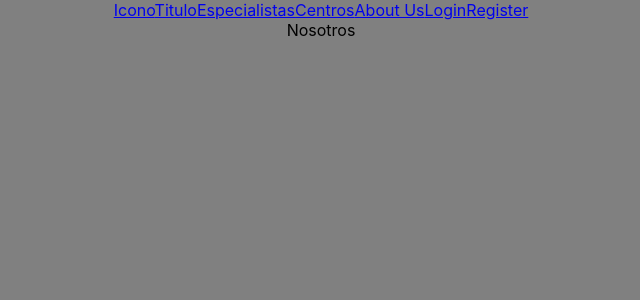
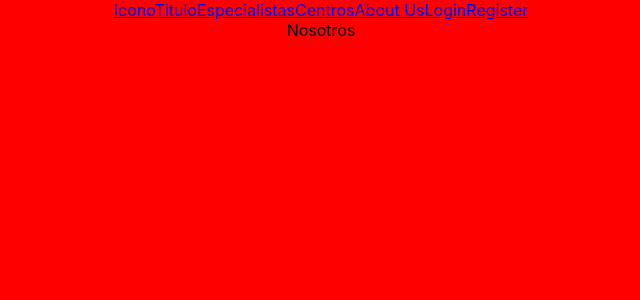
Before and after one commit to eduardmos/front-enfermedades-final, a React (Create React App) app: page /aboutus in a window 1280 px wide. Shown: the top 300 px of the page, without its empty margins (319-959 px from the left). Built offline with nearby package versions, Linux system fonts and the light colour scheme.

Commit message:
TEST: Background red

```diff
--- a/src/index.css
+++ b/src/index.css
@@ -5,7 +5,7 @@ body {
     sans-serif;
   -webkit-font-smoothing: antialiased;
   -moz-osx-font-smoothing: grayscale;
-  background-color: grey;
+  background-color: red;
 }
 
 code {
--- a/src/pages/AboutUs/AboutUs.jsx
+++ b/src/pages/AboutUs/AboutUs.jsx
@@ -1,4 +1,5 @@
 import React from 'react'
+import "./AboutUs.scss"
 
 const Nosotros = () => {
   return (
--- a/src/pages/CentersCreate/CentersCreate.jsx
+++ b/src/pages/CentersCreate/CentersCreate.jsx
@@ -1,4 +1,5 @@
 import React from "react";
+import "./CentersCreate.scss";
 import { useForm } from "react-hook-form";
 import { useDispatch } from "react-redux";
 import { useNavigate } from "react-router-dom";
--- a/src/pages/CentersPut/CentersPut.jsx
+++ b/src/pages/CentersPut/CentersPut.jsx
@@ -1,4 +1,5 @@
 // import React, { useEffect } from "react";
+import "./CentersPut.scss";
 import { useForm } from "react-hook-form";
 import { useDispatch, useSelector } from "react-redux";
 import { useNavigate, useParams } from "react-router-dom";
--- a/src/pages/DiseasesCreate/DiseasesCreate.jsx
+++ b/src/pages/DiseasesCreate/DiseasesCreate.jsx
@@ -1,4 +1,6 @@
 import React from "react";
+import "./DiseasesCreate.scss";
+
 import { useForm } from "react-hook-form";
 import { useDispatch } from "react-redux";
 import { useNavigate } from "react-router-dom";
--- a/src/pages/DiseasesPut/DiseasesPut.jsx
+++ b/src/pages/DiseasesPut/DiseasesPut.jsx
@@ -1,4 +1,5 @@
 // import React, { useEffect } from "react";
+import "./DiseasesPut.scss";
 import { useEffect } from "react";
 import { useForm } from "react-hook-form";
 import { useDispatch, useSelector } from "react-redux";
--- a/src/pages/Graphics/GraphicAlzheimer/GraphicAlzheimer.jsx
+++ b/src/pages/Graphics/GraphicAlzheimer/GraphicAlzheimer.jsx
@@ -1,4 +1,6 @@
 import React from "react";
+import "./GraphicAlzheimer.scss";
+
 import { Bar } from "react-chartjs-2";
 // import { CategoryScale } from "chart.js";
 // import Chart from "chart.js/auto";
--- a/src/pages/Graphics/GraphicELA/GraphicELA.jsx
+++ b/src/pages/Graphics/GraphicELA/GraphicELA.jsx
@@ -1,4 +1,5 @@
 import React from "react";
+import "./GraphicELA.scss";
 import { Bar } from "react-chartjs-2";
 // import { CategoryScale } from "chart.js";
 // import Chart from "chart.js/auto";
--- a/src/pages/Graphics/GraphicEsclerosis/GraphicEsclerosis.jsx
+++ b/src/pages/Graphics/GraphicEsclerosis/GraphicEsclerosis.jsx
@@ -1,4 +1,5 @@
 import React from "react";
+import "./GraphicEsclerosis.scss";
 import { Bar } from "react-chartjs-2";
 // import { CategoryScale } from "chart.js";
 // import Chart from "chart.js/auto";
--- a/src/pages/Graphics/GraphicParkinson copy 3/GraphicParkinson.jsx
+++ b/src/pages/Graphics/GraphicParkinson copy 3/GraphicParkinson.jsx
@@ -1,4 +1,5 @@
 import React from "react";
+import "./GraphicParkinson.scss";
 import { Bar } from "react-chartjs-2";
 // import { CategoryScale } from "chart.js";
 // import Chart from "chart.js/auto";
```
Also changed, not shown: src/pages/AboutUs/AboutUs.scss (added).
